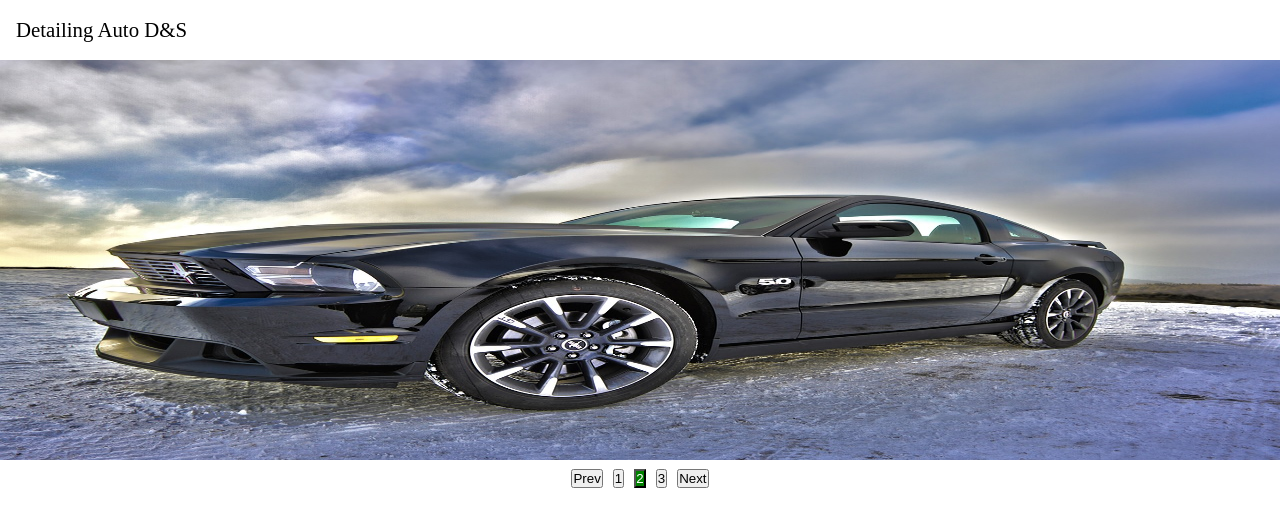
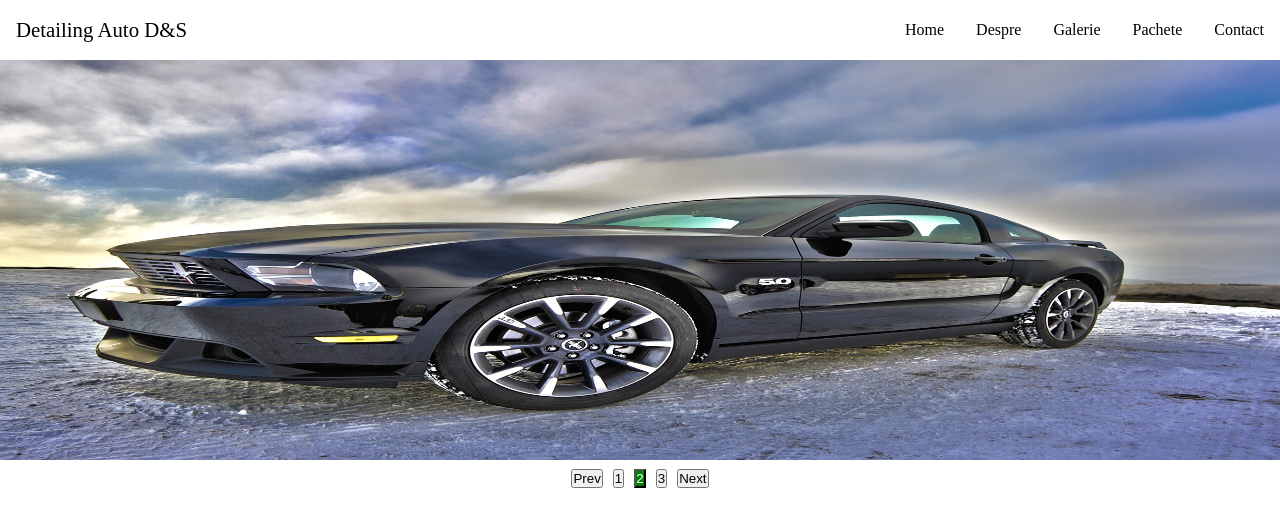
Before and after one commit to screpyy96/det-auto, a React (Create React App) app: page / in a window 1280 px wide. Shown: the top 526 px of the page. Built offline with nearby package versions, Linux system fonts and the light colour scheme.

Commit message:
fixed nav

```diff
--- a/src/components/navbar/navbar.jsx
+++ b/src/components/navbar/navbar.jsx
@@ -19,7 +19,7 @@ const Navbar = ({isNavExpanded, setIsNavExpanded}) => {
       <BurgerWrapper onClick={() => handleExpanded()}>
       <svg xmlns="http://www.w3.org/2000/svg" fill="none" viewBox="0 0 24 24" stroke-width="1.5" stroke="currentColor" >
        <path stroke-linecap="round" stroke-linejoin="round" d="M3.75 6.75h16.5M3.75 12h16.5m-16.5 5.25h16.5" />
-    </svg>s
+    </svg>
       </BurgerWrapper>
       {isNavExpanded ? (
       <NavigationMenu onClick={closeSideBar}>
@@ -42,7 +42,28 @@ const Navbar = ({isNavExpanded, setIsNavExpanded}) => {
           </UlStyle>
 
       </NavigationMenu>
-      ):(<></>)}
+      ):(<>
+      <NavigationMenu onClick={closeSideBar}>
+          <UlStyle  >
+            <LiStyle>
+              <LinkStyle to='/'>Home</LinkStyle>
+            </LiStyle>
+            <LiStyle>
+              <LinkStyle to='/despre-noi'>Despre</LinkStyle>
+            </LiStyle>
+            <LiStyle>
+              <LinkStyle to='/galerie'>Galerie</LinkStyle>
+            </LiStyle>
+            <LiStyle>
+              <LinkStyle to='/pachete'>Pachete</LinkStyle>
+            </LiStyle>
+            <LiStyle>
+              <LinkStyle to='/contact'>Contact</LinkStyle>
+            </LiStyle>
+          </UlStyle>
+
+      </NavigationMenu>
+      </>)}
     </NavWrapper>
   );
 };
--- a/src/components/navbar/navbar.style.js
+++ b/src/components/navbar/navbar.style.js
@@ -39,7 +39,7 @@ margin-left: 1rem;
 
 const NavigationMenu = styled.div`
 margin-left: auto;
-// display: block;
+
 `
 
 const BurgerWrapper = styled.div`
@@ -68,9 +68,7 @@ const BurgerWrapper = styled.div`
 
 const UlStyle = styled.ul`
 padding: 0;
-
-
-
+display: flex;
 @media screen and (max-width: 768px) {
     position: absolute;
     top: 60px;
@@ -81,7 +79,7 @@ padding: 0;
     background-color: white;
     border-top: 1px solid black;
     z-index: 2;
-
+    display: ${({ setIsNavExpanded }) => (setIsNavExpanded ? "block" : "none")};
   `
 
 const LiStyle = styled.li`
```
